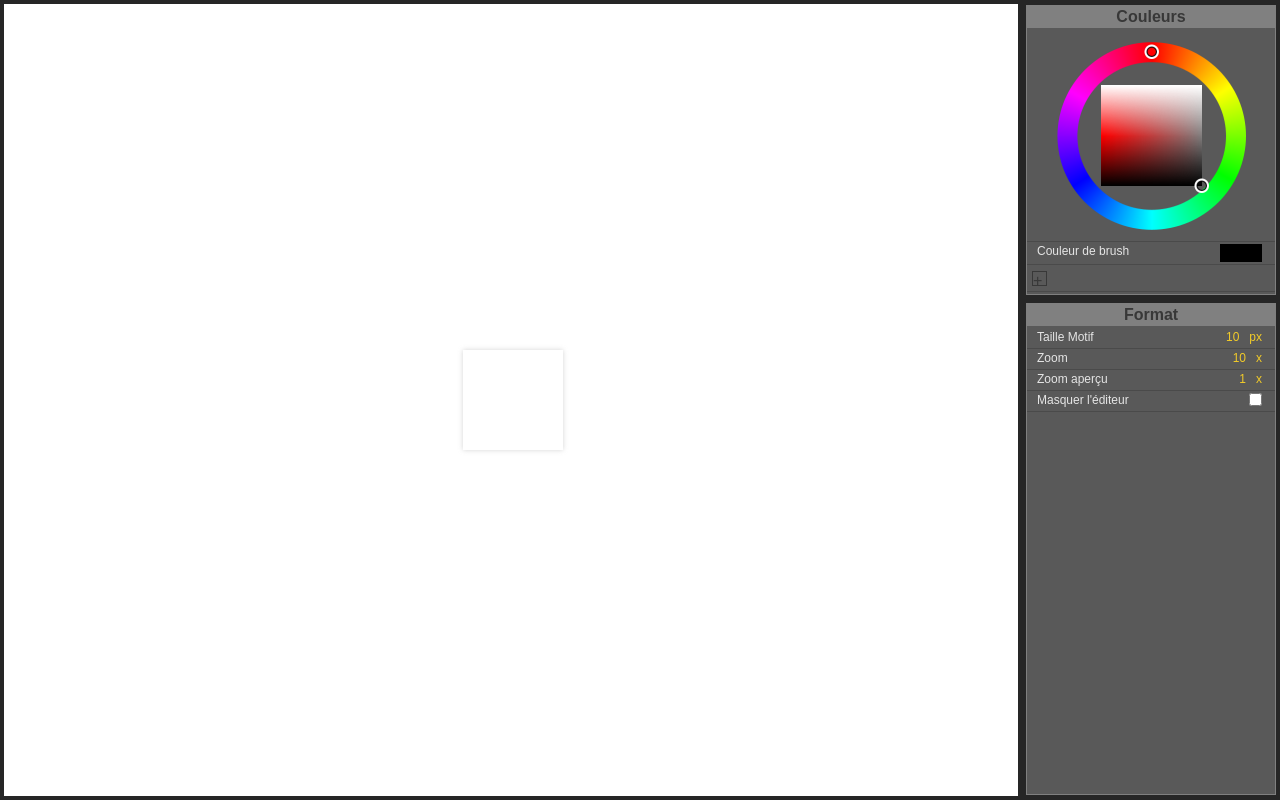
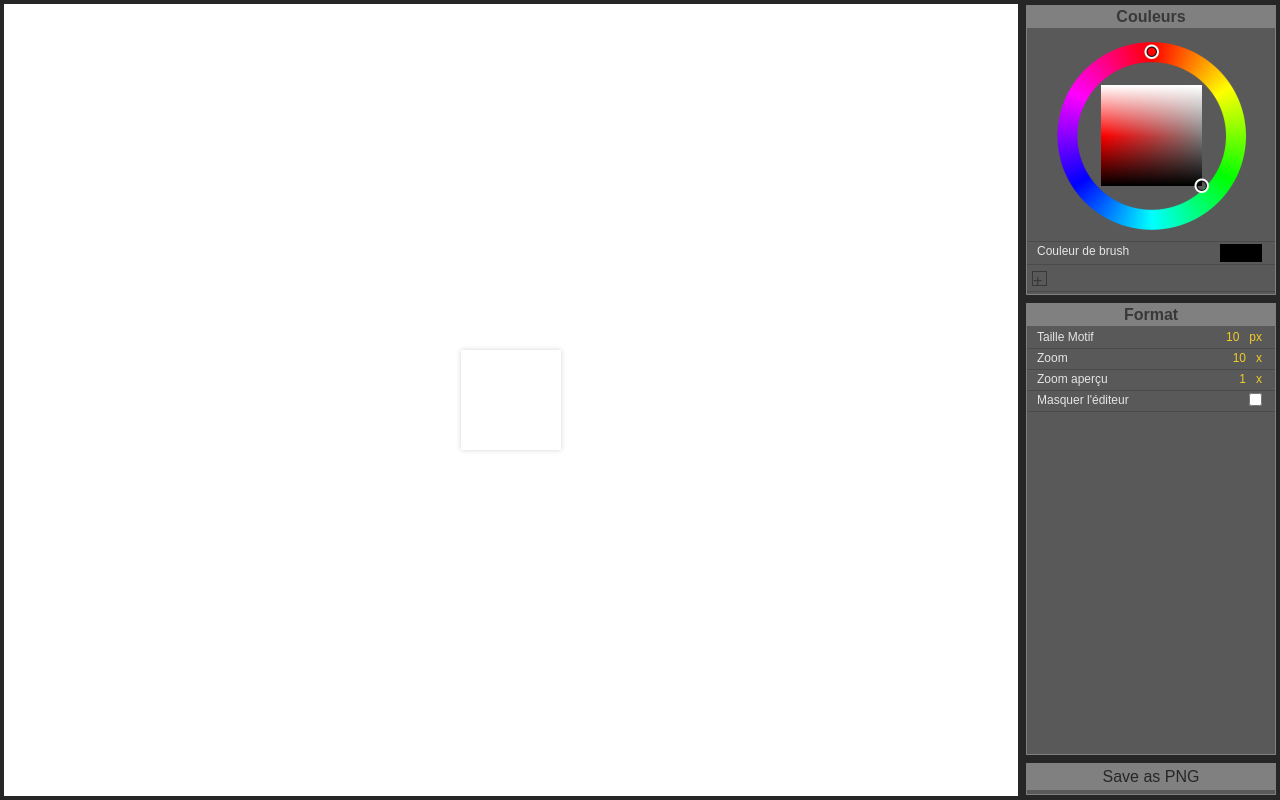
Before and after one commit to EliePse/Pattern-Creator, a plain HTML site: page index.html in a window 1280 px wide. Drawn offline with Linux system fonts and the light colour scheme.

Commit message:
Temporary possibility to save as png

```diff
--- a/index.html
+++ b/index.html
@@ -15,8 +15,8 @@
 
 			<div class="frame frame-render noselect">
 
-				<div class="toCenterY ghost noselect"></div>
-				<div class="panel-canvas toCenterY noselect">
+				<div class="toCenterY ghost noselect"></div><!--
+				--><div class="panel-canvas toCenterY noselect">
 					<div class="brush noselect"></div>
 					<canvas id="canvas" class="noselect" width="100" height="100"></canvas>
 				</div>
@@ -68,6 +68,10 @@
 
 				</div>
 
+				<div class="panel" name="save">
+					<div class="button"><a href="#" target="_blank" id="btn-download"></a>Save as PNG</div>
+				</div>
+
 			</div>
 
 		</div>
--- a/script.js
+++ b/script.js
@@ -133,6 +133,18 @@ $(function() {
 		changeBrushColor(color);
 
 	});
+
+	var button = document.getElementById('btn-download');
+	button.addEventListener('click', function (e) {
+		var dataURL = canvas.toDataURL('image/png');
+		button.href = dataURL;
+	});
+
+
+
+
+
+
 
 
 
--- a/style.css
+++ b/style.css
@@ -332,3 +332,38 @@ html, body {
 	box-sizing: border-box;
 
 }
+
+.panel[name=save] {
+
+	flex: none;
+	height: 32px;
+
+}
+
+.panel .button {
+
+	position: relative;
+	padding: 4px 8px;
+
+	text-align: center;
+	color: #262626;
+
+	cursor: pointer;
+
+	background-color: #808080;
+
+}
+
+.panel .button:hover {
+
+	color: #e5e5e5;
+	background-color: #4a4a4a;
+
+}
+
+.panel .button a {
+
+	position: absolute;
+	top:0; right:0; bottom:0; left:0;
+
+}
```
